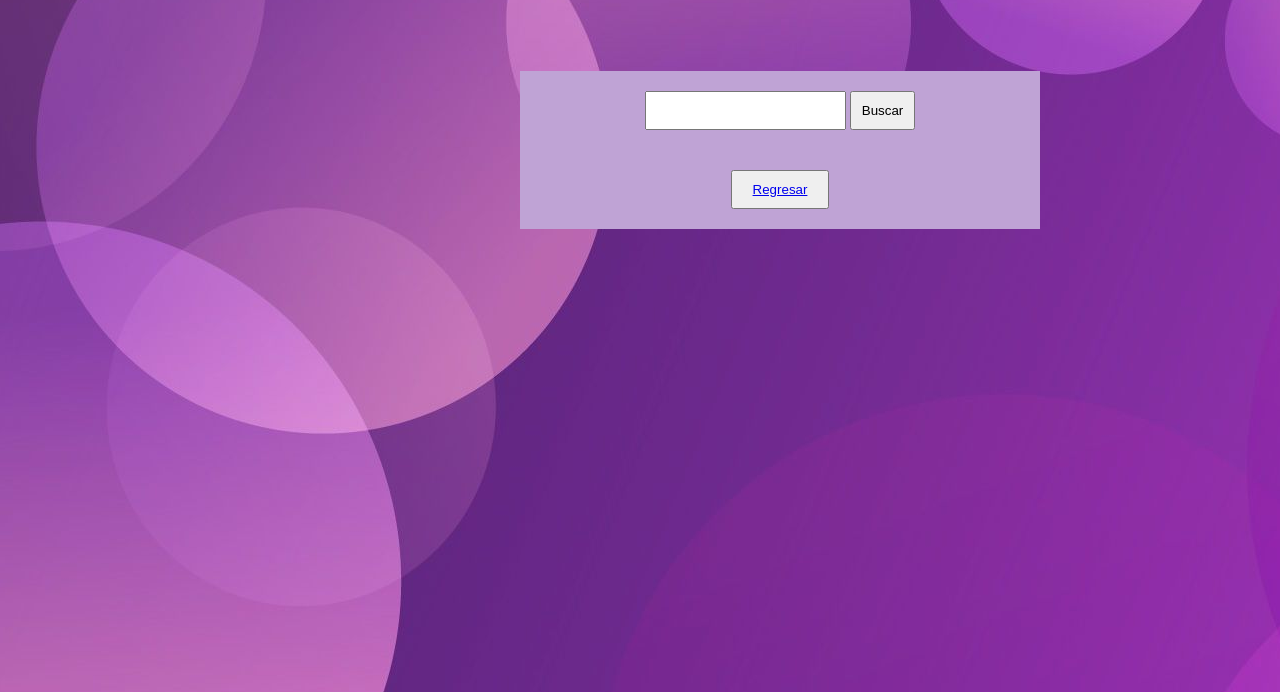
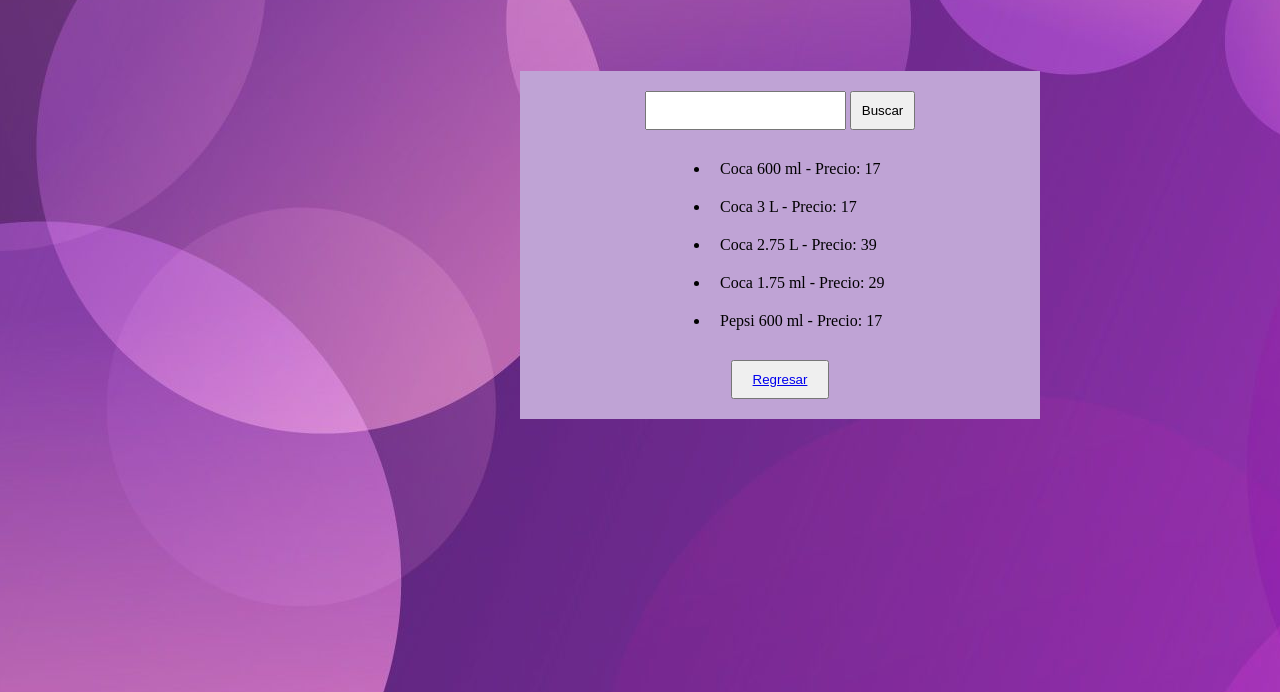
Before and after one commit to JoshuaRiveron/Tienda, a plain HTML site: page páginas/refrescos.html in a window 1280 px wide. Shown: the part 108-800 px from the top of the page. Drawn offline with Linux system fonts and the light colour scheme.

Commit message:
Update refrescos.html

```diff
--- a/páginas/refrescos.html
+++ b/páginas/refrescos.html
@@ -25,7 +25,7 @@
 
         </div>
 
-        <script src="./javascript/refrescos.js"></script>
+        <script src="../javascript/refrescos.js"></script>
     </div>
 
 </body>
```
